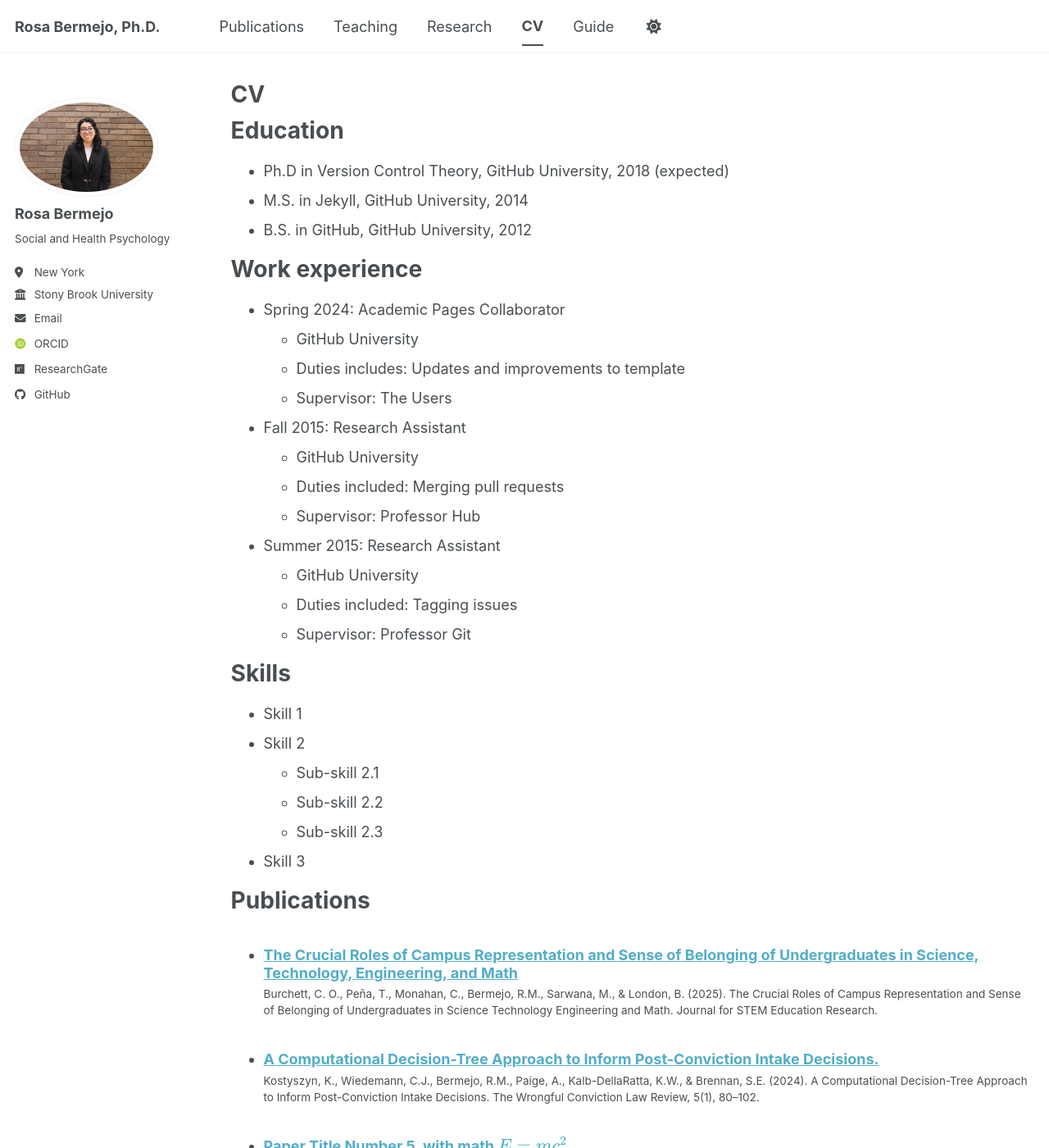
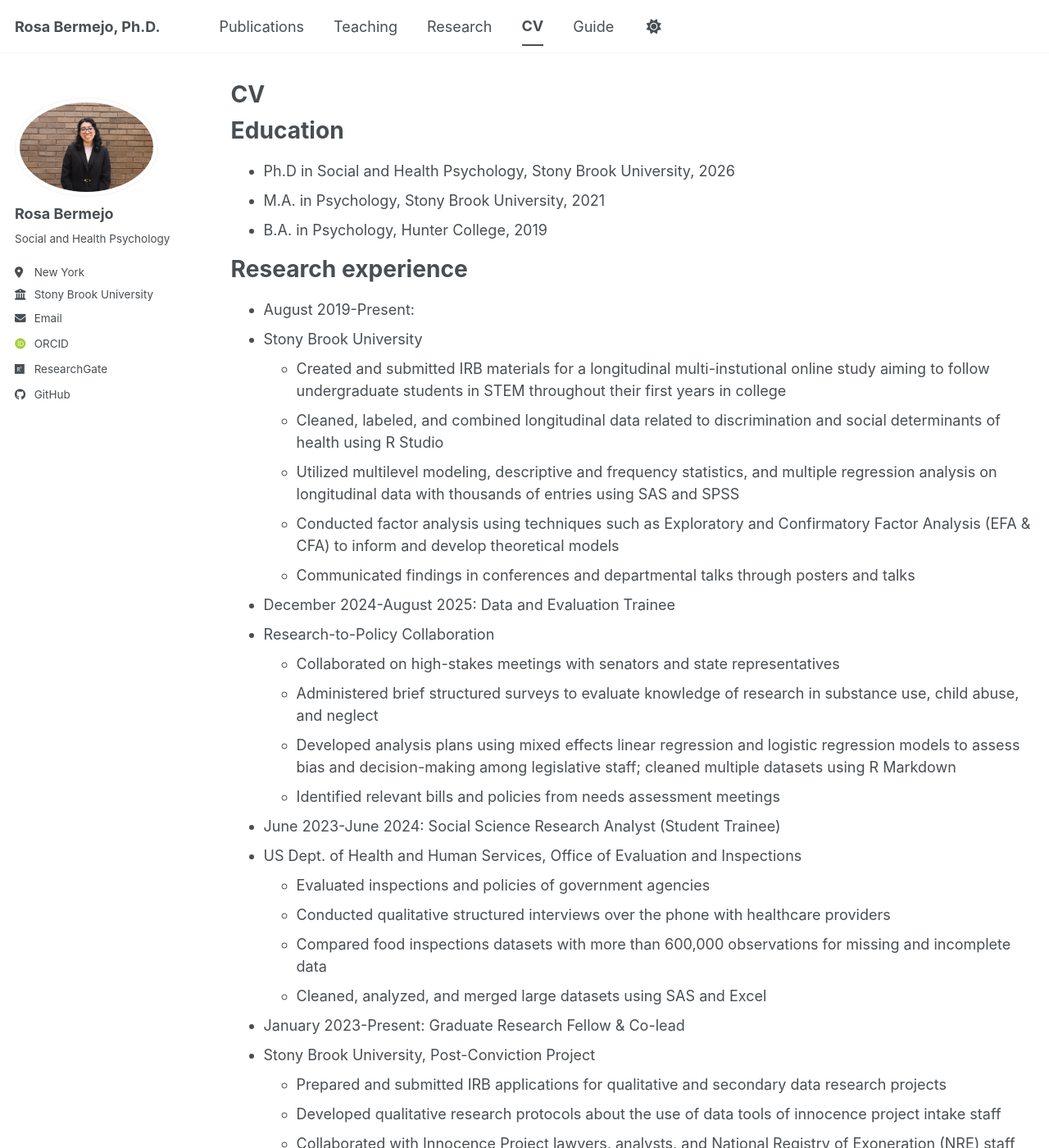
Before and after one commit to RosaMBermejo/rosambermejo.github.io, a Jekyll site: the page built from _pages/cv.md, in a window 1280 px wide and 1400 px high. Shown: the whole window at 82% size. Built offline with Jekyll 4.4.1, drawn with Linux system fonts in a browser that asks for light colours; some web fonts are replaced; a script bundle is joined from its source files by our own code; library files that are not in the unit come from our copies; some of the changed text lies outside the part shown.

Commit message:
Update cv.md

```diff
--- a/_pages/cv.md
+++ b/_pages/cv.md
@@ -11,35 +11,57 @@ redirect_from:
 
 Education
 ======
-* Ph.D in Version Control Theory, GitHub University, 2018 (expected)
-* M.S. in Jekyll, GitHub University, 2014
-* B.S. in GitHub, GitHub University, 2012
+* Ph.D in Social and Health Psychology, Stony Brook University, 2026
+* M.A. in Psychology, Stony Brook University, 2021
+* B.A. in Psychology, Hunter College, 2019
 
-Work experience
+Research experience
 ======
-* Spring 2024: Academic Pages Collaborator
-  * GitHub University
-  * Duties includes: Updates and improvements to template
-  * Supervisor: The Users
+* August 2019-Present:
+* Stony Brook University
+  * Created and submitted IRB materials for a longitudinal multi-instutional online study aiming to follow undergraduate students in STEM throughout their first years in college
+  * Cleaned, labeled, and combined longitudinal data related to discrimination and social determinants of health using R Studio
+  * Utilized multilevel modeling, descriptive and frequency statistics, and multiple regression analysis on longitudinal data with thousands of entries using SAS and SPSS
+  * Conducted factor analysis using techniques such as Exploratory and Confirmatory Factor Analysis (EFA & CFA) to inform and develop theoretical models
+  * Communicated findings in conferences and departmental talks through posters and talks
 
-* Fall 2015: Research Assistant
-  * GitHub University
-  * Duties included: Merging pull requests
-  * Supervisor: Professor Hub
+* December 2024-August 2025: Data and Evaluation Trainee
+* Research-to-Policy Collaboration
+  * Collaborated on high-stakes meetings with senators and state representatives
+  * Administered brief structured surveys to evaluate knowledge of research in substance use, child abuse, and neglect
+  * Developed analysis plans using mixed effects linear regression and logistic regression models to assess bias and decision-making among legislative staff; cleaned multiple datasets using R Markdown
+  * Identified relevant bills and policies from needs assessment meetings
 
-* Summer 2015: Research Assistant
-  * GitHub University
-  * Duties included: Tagging issues
-  * Supervisor: Professor Git
+* June 2023-June 2024: Social Science Research Analyst (Student Trainee)
+* US Dept. of Health and Human Services, Office of Evaluation and Inspections
+  * Evaluated inspections and policies of government agencies
+  * Conducted qualitative structured interviews over the phone with healthcare providers
+  * Compared food inspections datasets with more than 600,000 observations for missing and incomplete data
+  * Cleaned, analyzed, and merged large datasets using SAS and Excel
+
+* January 2023-Present: Graduate Research Fellow & Co-lead
+* Stony Brook University, Post-Conviction Project
+  * Prepared and submitted IRB applications for qualitative and secondary data research projects
+  * Developed qualitative research protocols about the use of data tools of innocence project intake staff
+  * Collaborated with Innocence Project lawyers, analysts, and National Registry of Exoneration (NRE) staff
+  * Inspected and visualized multiple public databases of wrongful convictions and police violence in the United States using techniques such as social network analysis using Python and R Studio
+  * Contributed to the creation and publication of a decision tree from the NRE data, a tool that will assist staff in making decisions about incarcerated clients seeking exonerations.
+Conducted semi-structured interviews and cleaned interview scripts
 
 Skills
 ======
-* Skill 1
-* Skill 2
-  * Sub-skill 2.1
-  * Sub-skill 2.2
-  * Sub-skill 2.3
-* Skill 3
+* R Studio/markdown
+* SAS
+* Statistical analyses coding programs
+  * R Studio/markdown
+  * SAS
+  * SPSS
+  * Python
+  * STATA
+  * CMA
+  * NVivo
+* Fluent English & Native Spanish Speaker
+* Blackboard & Brightspace
 
 Publications
 ======
@@ -61,4 +83,18 @@ Teaching
 
 Service and leadership
 ======
-* Currently signed in to 43 different slack teams
+* Department-wide Diversity Seminar Committee member, Stony Brook University
+  * Distributed surveys to collect student feedback on seminar sessions and organized a department-wide graduate diversity seminar about diverse topics in psychology.
+  * Summarized and incorporated feedback into subsequent seminar sessions.
+
+* Research & Teaching Diversity Committee Member, Stony Brook University
+  * Designed a set of Diversity, Equity, and Inclusion slides for undergraduate teaching curriculum. Advocated for the inclusion of diversity issues in departmental teaching and research practices.
+
+* Disparities in Medicine Summaries Project Coordinator, Useful Science
+  * Summarized findings from peer-reviewed articles for a non-scientific audience.
+  * Reviewed and edited summaries about racial disparities in medicine.
+
+* Bilingual Intake counselor, The Door-A Center of Alternatives
+  * Conducted interviews in English and Spanish with new members. Identified high-risk behaviors such as suicidal ideation and reported emotional or physical abuse. I
+  * Informed and directed new members to relevant programs and services offered by the agency.
+  * Made referrals to services and programs based on the needs and interests of members.
```
